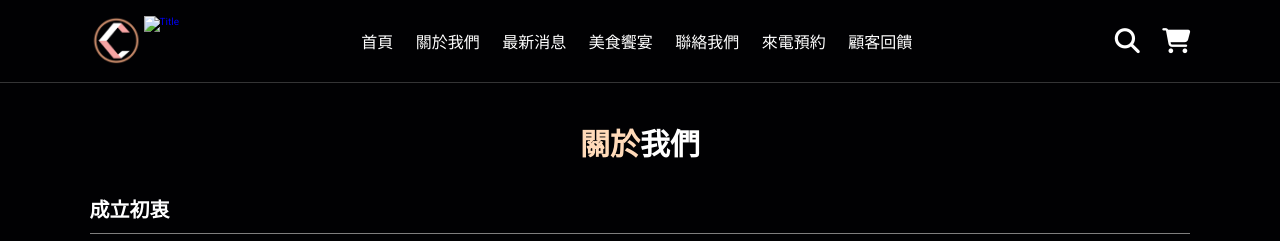
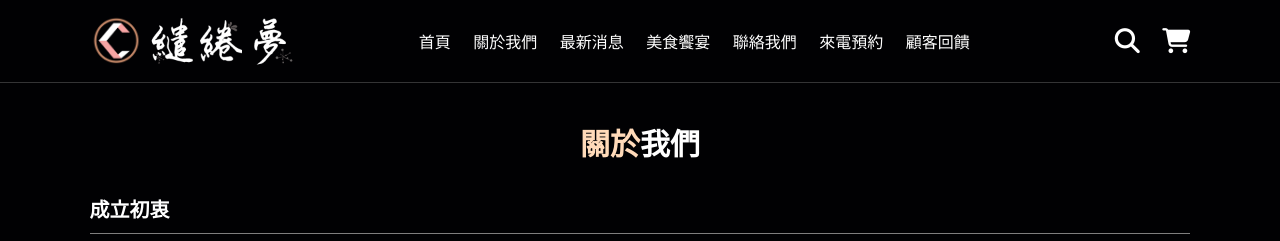
Before and after one commit to Lin014/lingering-dream, a plain HTML site: page about.html in a window 1280 px wide. Shown: the top 241 px of the page. Drawn offline with nearby package versions, Linux system fonts and the light colour scheme.

Commit message:
update name.png

```diff
--- a/about.html
+++ b/about.html
@@ -23,7 +23,7 @@
                 <img src="./images/logo/logo2.PNG" alt="logo">
             </a>
             <a href="./index.html" class="title">
-                <img src="./images/店名/繾綣夢.png" alt="title">
+                <img src="./images/name/name.png" alt="title">
             </a>
         </div>
 
```
Also changed, not shown: contact.html (+1 -1 lines), feedback.html (+1 -1 lines), menu.html (+1 -1 lines), news.html (+1 -1 lines), news1.html (+1 -1 lines), news2.html (+1 -1 lines), news3.html (+1 -1 lines), reservation.html (+1 -1 lines).
